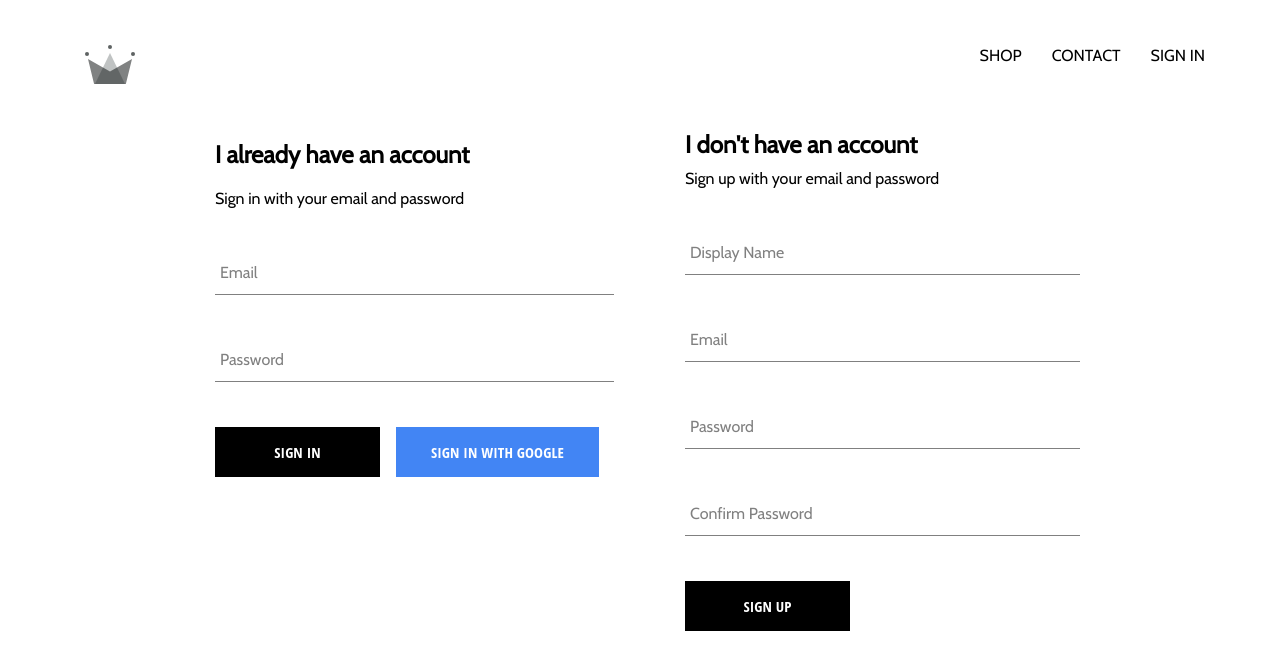
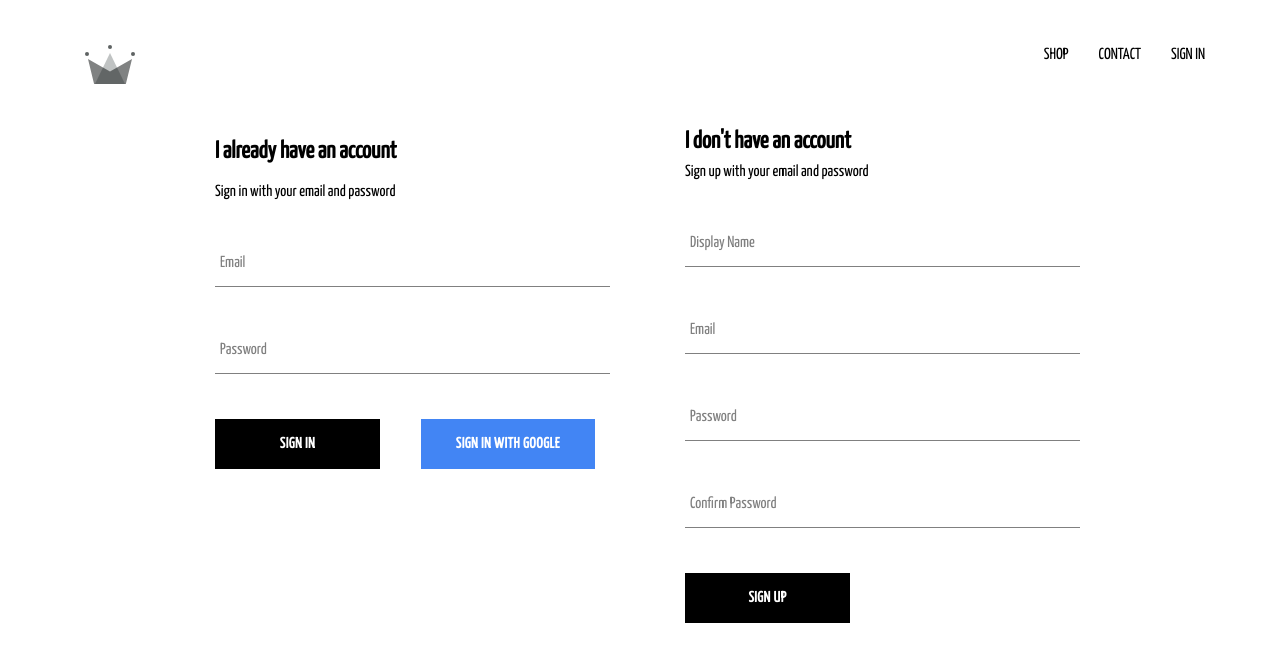
Before and after one commit to farca9/crwn-clothing, a React (Create React App) app: page /signin in a window 1280 px wide. Shown: the top 670 px of the page. Built offline with nearby package versions, Linux system fonts and the light colour scheme; no server answers.

Commit message:
End of Firebase/signup/signin

```diff
--- a/public/index.html
+++ b/public/index.html
@@ -15,7 +15,7 @@
       user's mobile device or desktop. See https://developers.google.com/web/fundamentals/web-app-manifest/
     -->
     <link rel="manifest" href="%PUBLIC_URL%/manifest.json" />
-    <link href="https://fonts.googleapis.com/css?family=Cabin&display=swap" rel="stylesheet">
+    <link href="https://fonts.googleapis.com/css?family=Yanone+Kaffeesatz&display=swap" rel="stylesheet">
     <!--
       Notice the use of %PUBLIC_URL% in the tags above.
       It will be replaced with the URL of the `public` folder during the build.
--- a/src/App.css
+++ b/src/App.css
@@ -1,5 +1,5 @@
 body {
-    font-family: 'Cabin';
+    font-family: 'Yanone Kaffeesatz', sans-serif;
     padding: 20px 60px;
     background: rgba(255, 255, 255, 0.801);
 }
--- a/src/components/custom-button/custom-button.styles.scss
+++ b/src/components/custom-button/custom-button.styles.scss
@@ -2,15 +2,15 @@
   min-width: 165px;
   width: auto;
   height: 50px;
-  letter-spacing: 0.1px;
+  letter-spacing: 0.5px;
   line-height: 50px;
   padding: 0 35px 0 35px;
   font-size: 15px;
   background-color: black;
   color: white;
   text-transform: uppercase;
-  font-family: 'Open Sans Condensed';
-  font-weight: bolder;
+  font-family: 'Yanone Kaffeesatz', sans-serif;
+  font-weight: 600;
   border: none;
   cursor: pointer;
 
--- a/src/components/sign-in/sign-in.styles.scss
+++ b/src/components/sign-in/sign-in.styles.scss
@@ -1,5 +1,5 @@
 .sign-in{
-    width: 30vw;
+    width: 380px;
     display: flex;
     flex-direction: column;
 
```
Also changed, not shown: src/components/sign-in/sign-in.component.jsx (+3 -4 lines).
